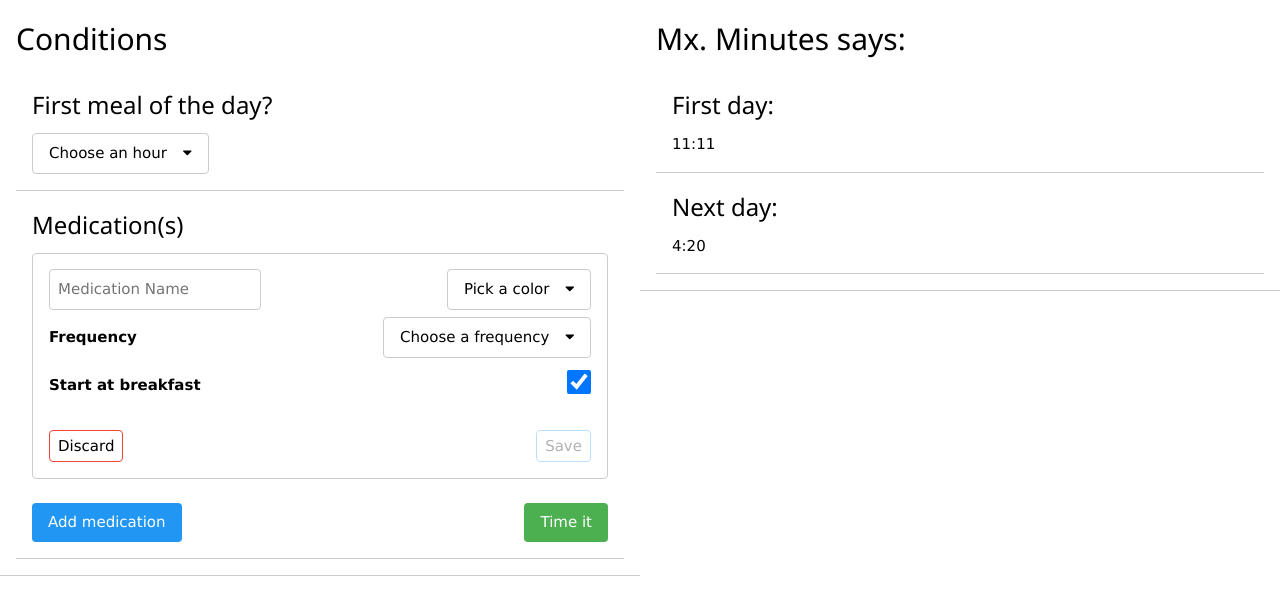
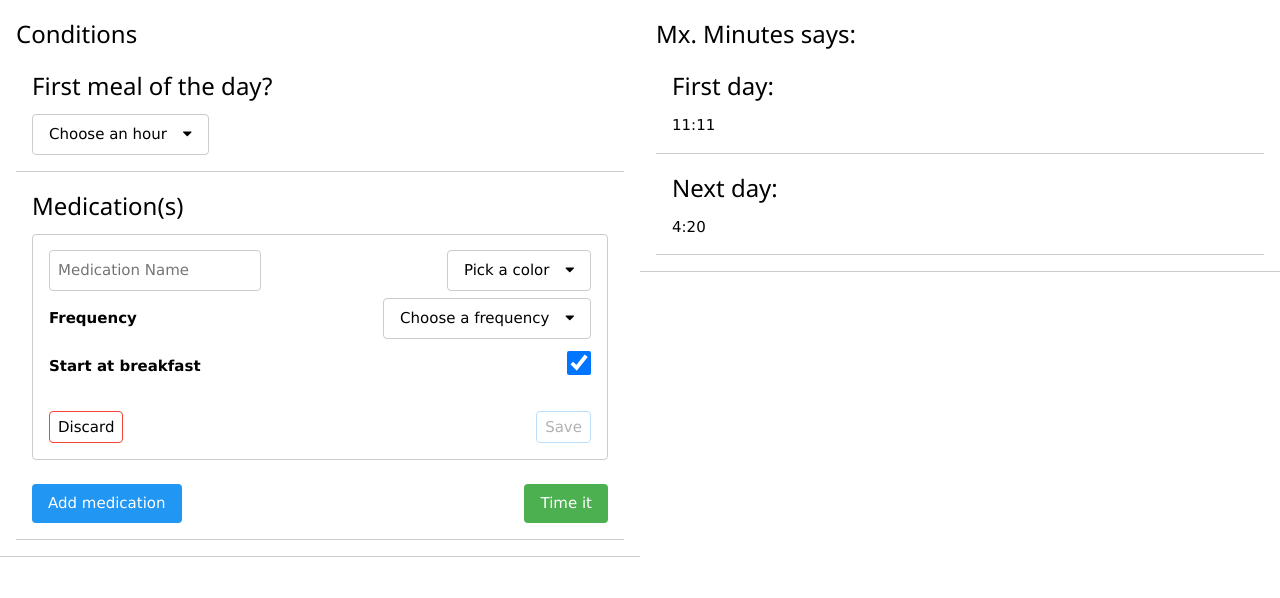
Before and after one commit to daini-rl/mx-minutes, a React (Create React App) app: page / in a window 1280 px wide. Shown: the top 598 px of the page. Built offline with nearby package versions, Linux system fonts and the light colour scheme.

Commit message:
style: adjust header types in card component

```diff
--- a/src/components/card/card.module.css
+++ b/src/components/card/card.module.css
@@ -1,3 +1,7 @@
+.primaryTitle {
+    margin: 0px;
+}
+
 .buttonsRow {
     display: flex;
     align-items: center;
--- a/src/components/card/index.tsx
+++ b/src/components/card/index.tsx
@@ -10,7 +10,7 @@ interface CardProps {
 export default function Card({ title, children, isSecondary, buttons }: CardProps) {
     return (
         <div className='w3-container w3-border-bottom w3-padding-16'>
-            {isSecondary ? <h3>{title}</h3> : <h2>{title}</h2>}
+            {<h3 className={isSecondary ? '' : styles.primaryTitle}>{title}</h3>}
             {children}
             {buttons && <div className={styles.buttonsRow}>{buttons}</div>}
         </div>
```
